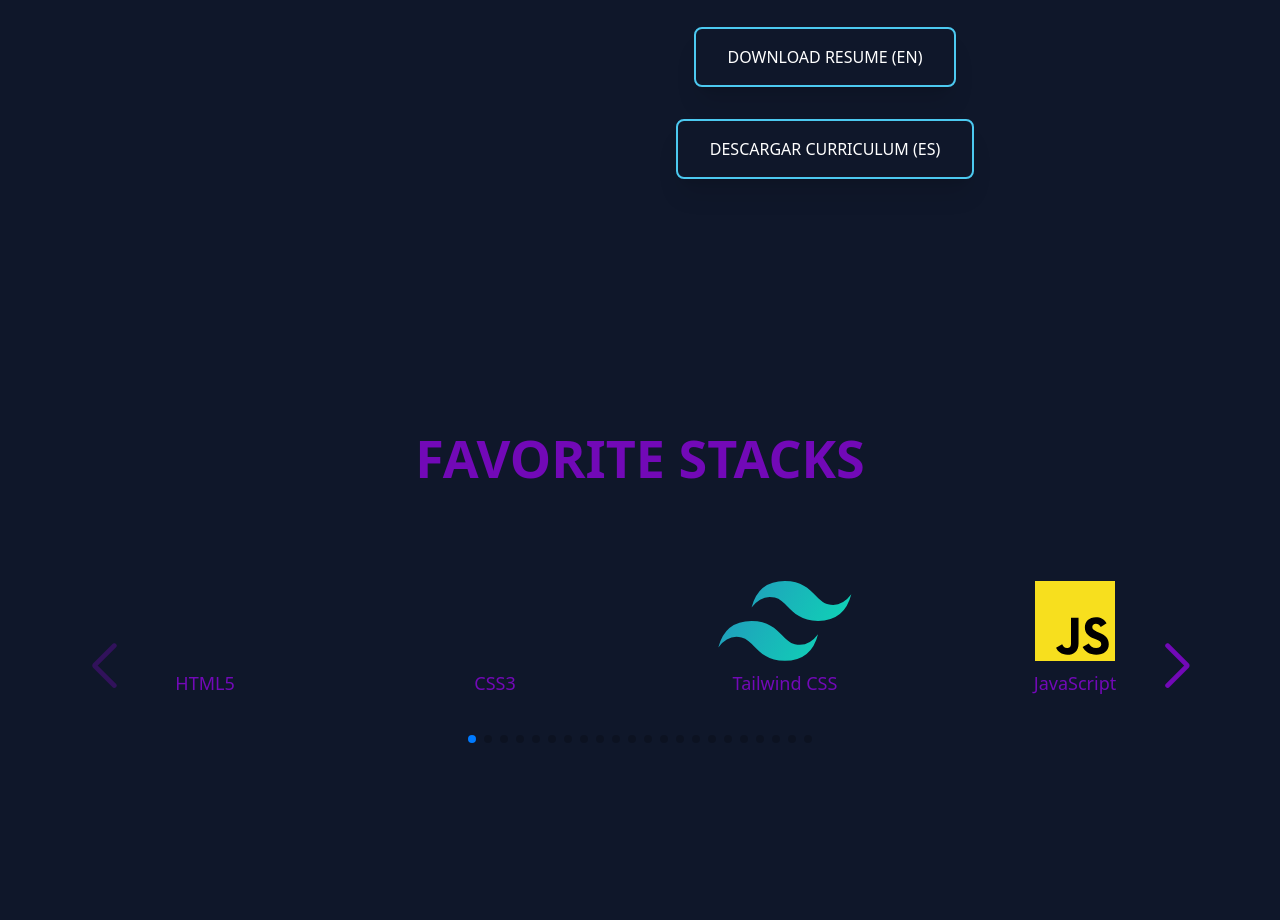
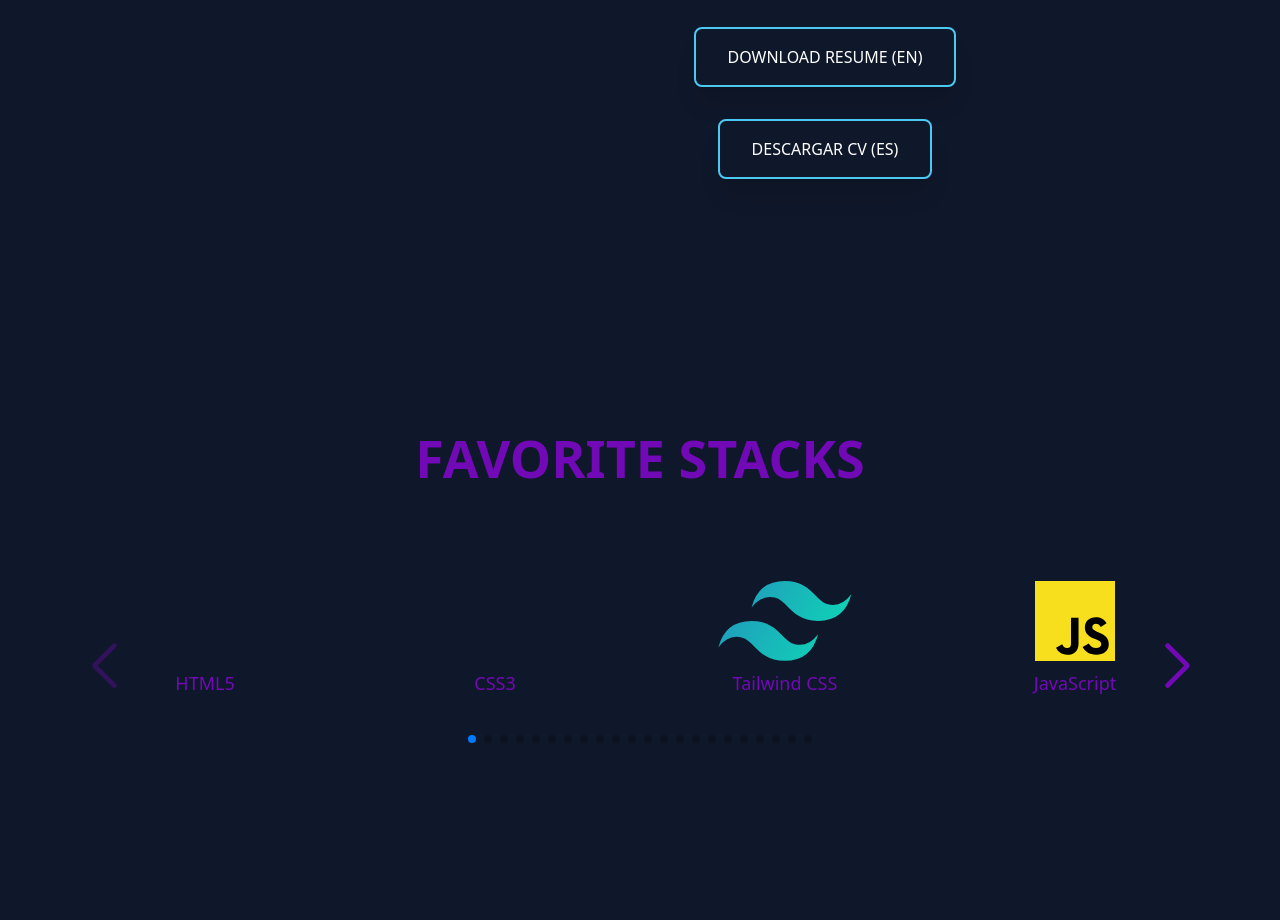
Before and after one commit to CristianVellio/PORT-FOLIO, a React (Vite) app: page / in a window 1280 px wide. Shown: the part 1720-2640 px from the top of the page. Built offline with nearby package versions, Linux system fonts and the light colour scheme; some icons are missing; a small style sheet from the web is missing; a web font is replaced by a local one.

Commit message:
grammar-fix

```diff
--- a/src/About.jsx
+++ b/src/About.jsx
@@ -65,7 +65,7 @@ function About() {
                 href={CRISTIAN_VELLIO_CURRICULUM}
                 download="CRISTIAN_VELLIO_CURRICULUM"
               >
-                Descargar Curriculum (ES)
+                Descargar CV (ES)
               </a>
             </button>
           </div>
--- a/src/Projects.jsx
+++ b/src/Projects.jsx
@@ -87,7 +87,7 @@ function Projects() {
           emotional well-being. It allows users to manage healthy habits, access
           mental health resources, and receive personalized recommendations to
           improve their quality of life. Developed by students of the Software
-          Development program with Angular and Agile Methodologies Scrum.
+          Development program with Angular and, Agile Methodologies, Scrum.
         </>
       ),
       collaborative: true,
```
